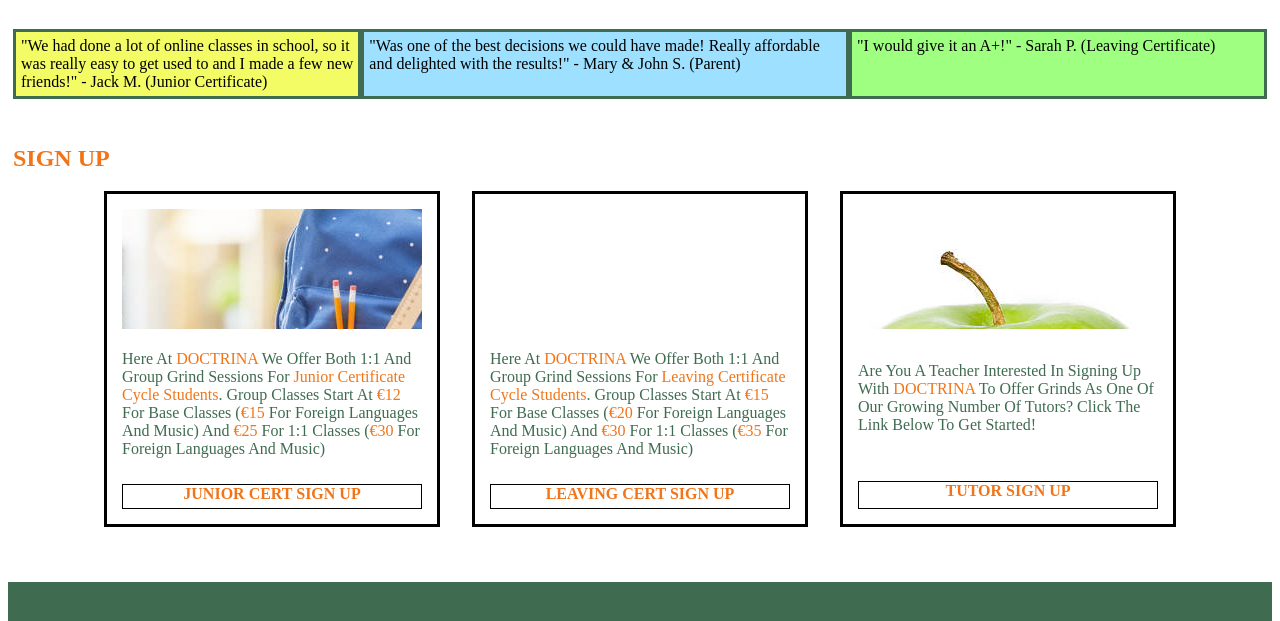
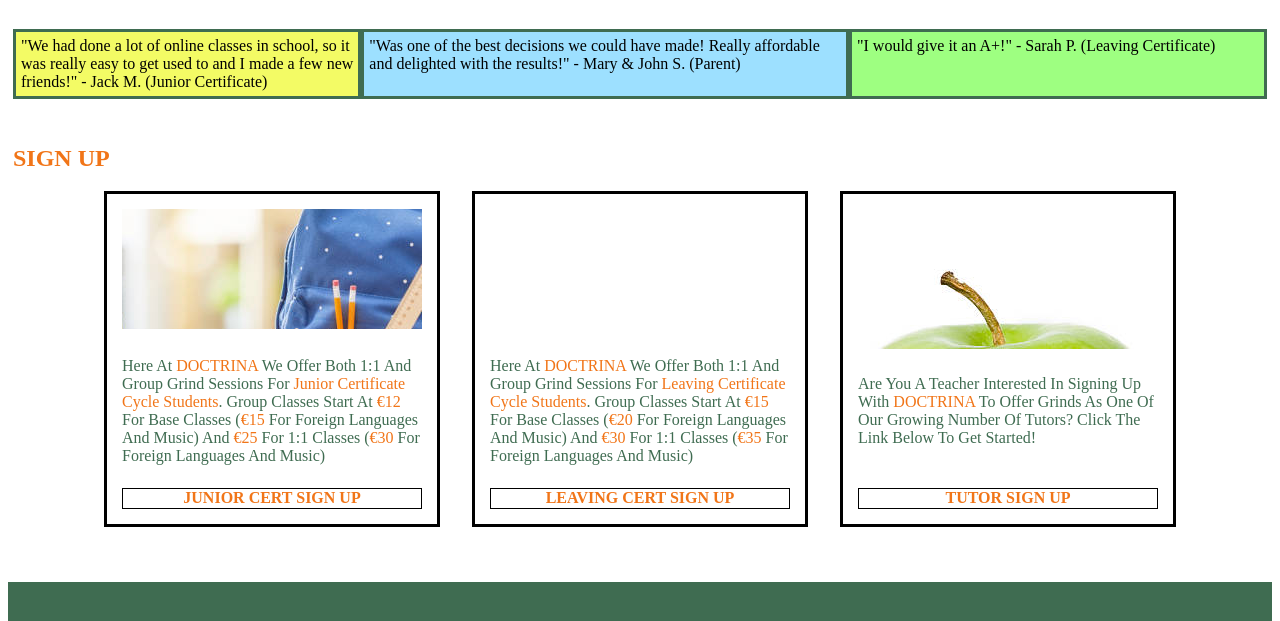
Before and after one commit to Forgottenit/Online-Grinds, a plain HTML site: page index.html in a window 1280 px wide. Shown: the part 1042-1663 px from the top of the page. Drawn offline with Linux system fonts and the light colour scheme; a web font is replaced by a local one.

Commit message:
Change spacing between image and text in sign up boxes

```diff
--- a/assets/css/style.css
+++ b/assets/css/style.css
@@ -171,11 +171,12 @@ li:hover {
 
 .j1-txt {
     display: flex;
-    height: 40%;
+    max-height: 40%;
     width: 100%;
     justify-content: center;
     align-items: center;
-    margin-top: 10px;
+    margin-top: 20px;
+
 }
 
 /* Leaving cert sign up background image */
@@ -192,7 +193,7 @@ li:hover {
     width: 100%;
     justify-content: center;
     align-items: center;
-    margin-top: 10px;
+    margin-top: 20px;
 }
 
 /* Teacher sign up background image */
@@ -201,6 +202,7 @@ li:hover {
     background-position: top;
     height: 40%;
     width: 100%;
+    margin-top: 20px;
 }
 
 .t1-txt {
```
